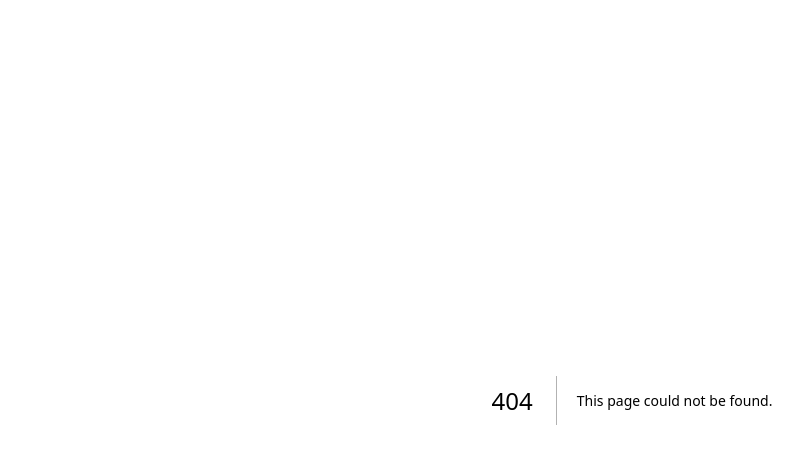
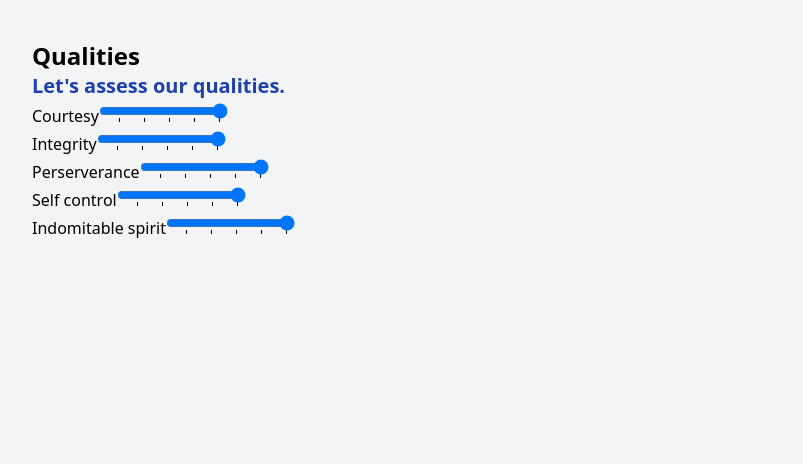
Before and after one commit to bojates/harada-method, a Next.js app: page /qualities in a window 1280 px wide. Before the commit this address had no page. Shown: the top 464 px of the page, without its empty margins (8-811 px from the left). Built offline with nearby package versions, Linux system fonts and the light colour scheme.

Commit message:
Create qualities page\ \

```diff
--- a/app/globals.css
+++ b/app/globals.css
@@ -2,7 +2,7 @@
 @tailwind components;
 @tailwind utilities;
 
-:root {
+/* :root {
   --foreground-rgb: 0, 0, 0;
   --background-start-rgb: 214, 219, 220;
   --background-end-rgb: 255, 255, 255;
@@ -24,4 +24,4 @@ body {
       rgb(var(--background-end-rgb))
     )
     rgb(var(--background-start-rgb));
-}
+} */
--- a/app/layout.js
+++ b/app/layout.js
@@ -11,7 +11,8 @@ export const metadata = {
 export default function RootLayout({ children }) {
   return (
     <html lang="en">
-      <body className={inter.className}>{children}</body>
+      <body className='bg-gray-100'>{children}</body>
+      {/* <body className={inter.className}>{children}</body> */}
     </html>
   )
 }
--- /dev/null
+++ b/app/qualities/page.js
@@ -0,0 +1,35 @@
+const qualities = [
+    'Courtesy',
+    'Integrity',
+    'Perserverance',
+    'Self control',
+    'Indomitable spirit'
+];
+
+export default function Page() {
+    const qualityList =  qualities.map(quality => {
+        return (
+        <div key={quality}>
+            <label for={quality}>{quality}</label>
+            <input type="range" max={10} min={1} id={quality} list="values" name={quality} />
+        </div>
+        )
+    });
+
+    return (
+        <main className="p-10">
+            <h1 className="text-2xl font-bold">Qualities</h1>
+            <h2 className="text-xl font-bold text-blue-800">Let's assess our qualities.</h2>
+            <form>
+            <datalist id="values">
+                <option value="2"></option>
+                <option value="4"></option>
+                <option value="6"></option>
+                <option value="8"></option>
+                <option value="10"></option>
+            </datalist>
+                {qualityList}
+            </form>
+        </main>
+    )
+}
```
